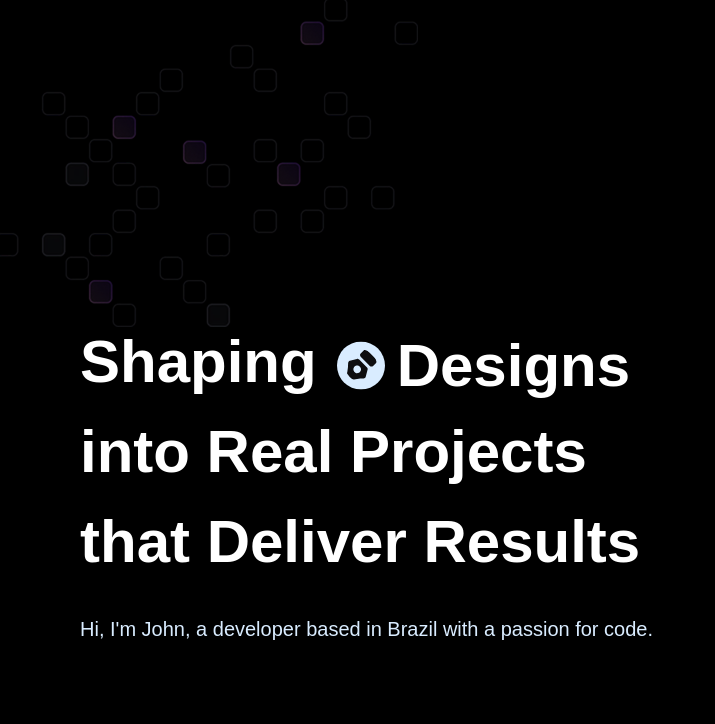
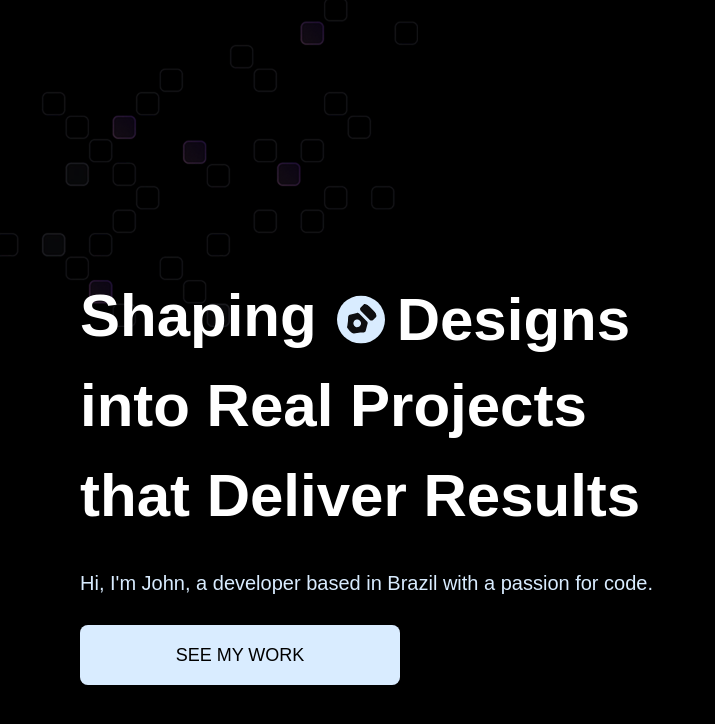
Before and after one commit to veidzvj/veidzvj.github.io, a React (Vite) app: page / in a window 1280 px wide. Shown: the top 724 px of the page, without its empty margins (0-715 px from the left). Built offline with nearby package versions, Linux system fonts and the light colour scheme; a web font is replaced by a local one.

Commit message:
feat: create Button component and add to Header

```diff
--- /dev/null
+++ b/src/components/Button.tsx
@@ -0,0 +1,21 @@
+type ButtonProps = {
+  id: string
+  className: string
+  text: string
+}
+
+const Button = ({ id, className, text }: ButtonProps) => {
+  return (
+    <a id={id} className={`${className ?? ''} cta-wrapper`}>
+      <div className="cta-button group">
+        <div className="bg-circle" />
+        <p className="text">{text}</p>
+        <div className="arrow-wrapper">
+          <img src="/images/arrow-down.svg" alt="Arrow down" />
+        </div>
+      </div>
+    </a>
+  )
+}
+
+export default Button
--- a/src/sections/Hero.tsx
+++ b/src/sections/Hero.tsx
@@ -1,3 +1,4 @@
+import Button from '../components/Button'
 import { words } from '../constants'
 
 function Hero() {
@@ -38,6 +39,11 @@
             <p className="text-white-50 md:text-xl relative z-10 pointer-events-none">
               Hi, I'm John, a developer based in Brazil with a passion for code.
             </p>
+            <Button
+              id="button"
+              className="md:w-80 md:h-16 w-60 h-12"
+              text="See my Work"
+            />
           </div>
         </header>
       </div>
```
